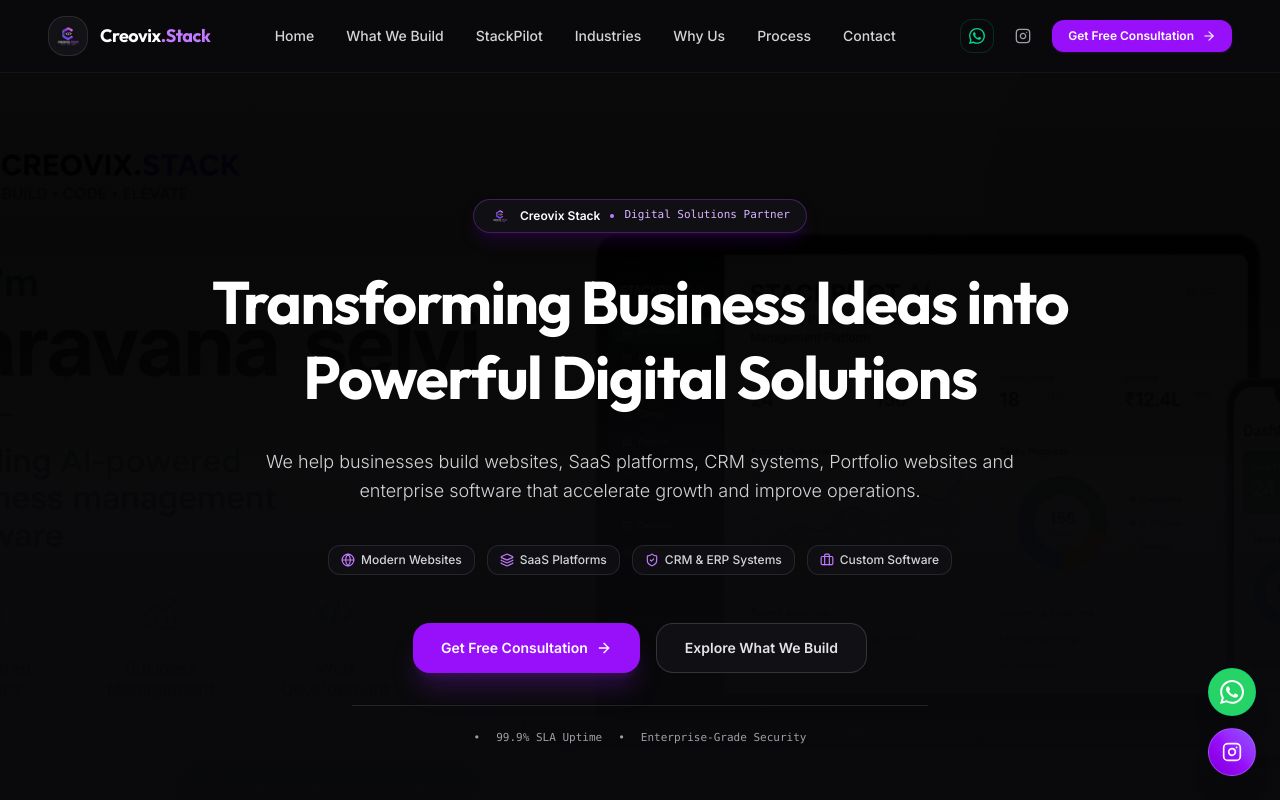
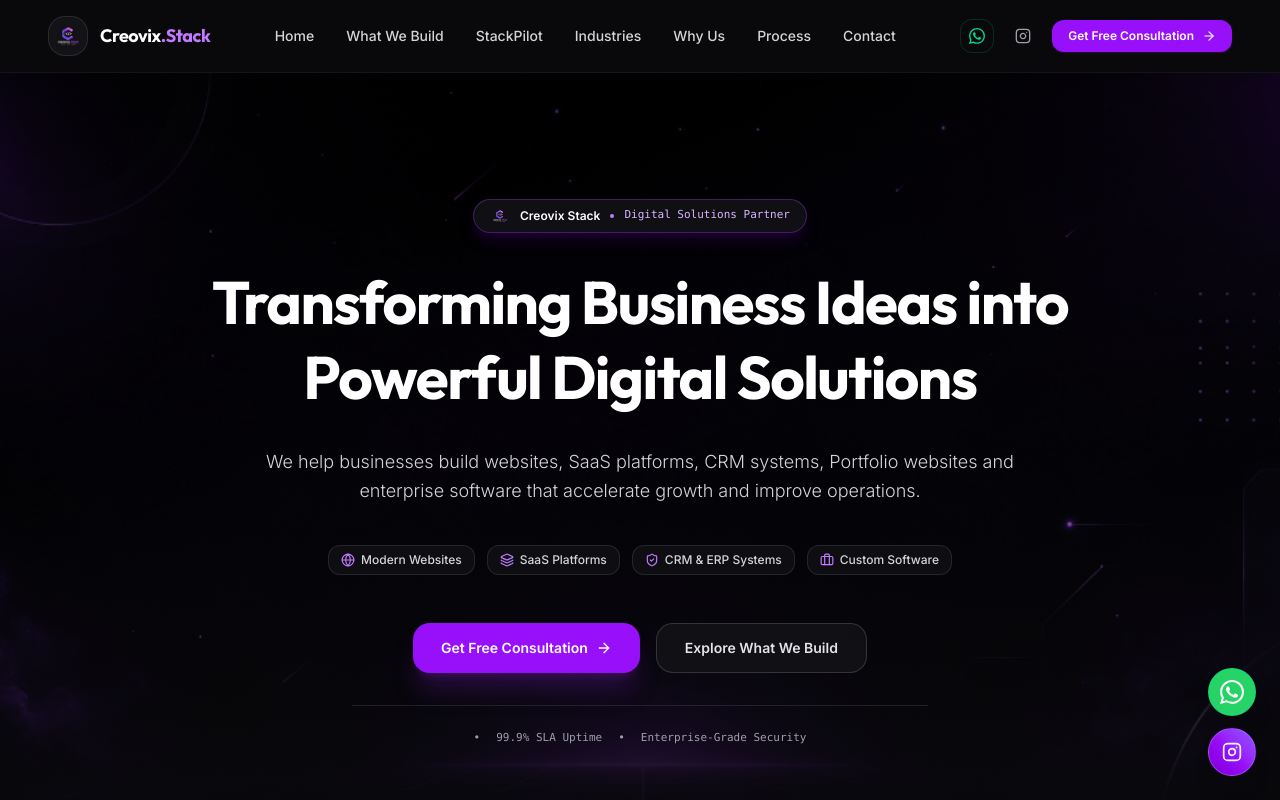
Before and after one commit to saravanaselvi2705/creovix-website, a Next.js app in the folder client/: page / in a window 1280 px wide. Shown: the top 800 px of the page. Built offline with nearby package versions, Linux system fonts and the light colour scheme.

Commit message:
feat: update hero section background image and remove carousel

```diff
--- a/client/src/app/page.tsx
+++ b/client/src/app/page.tsx
@@ -77,14 +77,14 @@ export default function Home() {
           id="home"
           className="relative min-h-[90vh] sm:min-h-screen flex items-center justify-center overflow-hidden border-b border-white/5"
         >
-          {/* Background Slideshow with portfolio screenshots */}
+          {/* Background Image */}
           <HeroBackground />
 
-          {/* Dark Overlay */}
-          <div className="absolute inset-0 bg-black/75 z-10" />
+          {/* Subtle Dark & Vignette Overlay */}
+          <div className="absolute inset-0 bg-black/30 z-10" />
 
-          {/* Gradient Overlay */}
-          <div className="absolute inset-0 bg-gradient-to-b from-black/40 via-[#09090b]/70 to-[#09090b] z-10" />
+          {/* Gradient Overlay for bottom transition */}
+          <div className="absolute inset-0 bg-gradient-to-b from-black/40 via-transparent to-[#09090b] z-10" />
 
           {/* Hero Content */}
           <div className="relative z-20 mx-auto max-w-5xl px-6 py-20 lg:px-12 text-center space-y-8">
--- a/client/src/components/sections/hero.tsx
+++ b/client/src/components/sections/hero.tsx
@@ -1,56 +1,27 @@
 "use client";
 
 import Image from "next/image";
-import { useEffect, useState } from "react";
-import { AnimatePresence, motion } from "framer-motion";
-
-const images = [
-    "/hero/hero-1.webp",
-    "/hero/hero-2.webp",
-    "/hero/hero-3.webp",
-    "/hero/hero-4.webp",
-    "/hero/hero-5.webp",
-    "/hero/hero-6.webp",
-];
+import { motion } from "framer-motion";
 
 export default function HeroBackground() {
-    const [index, setIndex] = useState(0);
-
-    useEffect(() => {
-        const interval = setInterval(() => {
-            setIndex((prev) => (prev + 1) % images.length);
-        }, 5000);
-
-        return () => clearInterval(interval);
-    }, []);
-
     return (
-        <div className="absolute inset-0 overflow-hidden">
-            <AnimatePresence mode="wait">
+        <div className="absolute inset-0 overflow-hidden bg-[#09090b]">
             <motion.div
-                    key={index}
                 className="absolute inset-0"
-                    initial={{ opacity: 0, scale: 1 }}
-                    animate={{
-                        opacity: 1,
-                        scale: 1.08,
-                    }}
-                    exit={{ opacity: 0 }}
-                    transition={{
-                        opacity: { duration: 1.2 },
-                        scale: { duration: 5, ease: "linear" },
-                    }}
+                initial={{ opacity: 0, scale: 1.02 }}
+                animate={{ opacity: 1, scale: 1 }}
+                transition={{ duration: 1.2, ease: "easeOut" }}
             >
                 <Image
-                        src={images[index]}
-                        alt="Creovix Hero"
+                    src="/hero-bg.png"
+                    alt="Creovix Hero Background"
                     fill
                     priority
+                    unoptimized
                     sizes="100vw"
-                        className="object-cover"
+                    className="object-cover object-center opacity-90"
                 />
             </motion.div>
-            </AnimatePresence>
         </div>
     );
 }
--- a/client/src/components/ui/hero-background.tsx
+++ b/client/src/components/ui/hero-background.tsx
@@ -1,55 +1,27 @@
 "use client";
 
 import Image from "next/image";
-import { useEffect, useState } from "react";
-import { AnimatePresence, motion } from "framer-motion";
-
-const images = [
-  "/hero/hero-1.png",
-  "/hero/hero-2.png",
-  "/hero/hero-3.webp",
-  "/hero/hero-4.webp",
-];
+import { motion } from "framer-motion";
 
 export default function HeroBackground() {
-  const [index, setIndex] = useState(0);
-
-  useEffect(() => {
-    const interval = setInterval(() => {
-      setIndex((prev) => (prev + 1) % images.length);
-    }, 6000);
-
-    return () => clearInterval(interval);
-  }, []);
-
   return (
-    <div className="absolute inset-0 overflow-hidden bg-black">
-      <AnimatePresence mode="wait">
+    <div className="absolute inset-0 overflow-hidden bg-[#09090b]">
       <motion.div
-          key={index}
         className="absolute inset-0"
-          initial={{ opacity: 0, scale: 1 }}
-          animate={{
-            opacity: 0.65,
-            scale: 1.05,
-          }}
-          exit={{ opacity: 0 }}
-          transition={{
-            opacity: { duration: 1.8, ease: "easeInOut" },
-            scale: { duration: 6, ease: "linear" },
-          }}
+        initial={{ opacity: 0, scale: 1.02 }}
+        animate={{ opacity: 1, scale: 1 }}
+        transition={{ duration: 1.2, ease: "easeOut" }}
       >
         <Image
-            src={images[index]}
-            alt="Creovix Portfolio Preview"
+          src="/hero-bg.png"
+          alt="Creovix Hero Background"
           fill
           priority
           unoptimized
           sizes="100vw"
-            className="object-cover object-top opacity-80"
+          className="object-cover object-center opacity-90"
         />
       </motion.div>
-      </AnimatePresence>
     </div>
   );
 }
```
Also changed, not shown: client/public/hero-bg.png (added). Lines whose indentation alone changed are shown as unchanged.
